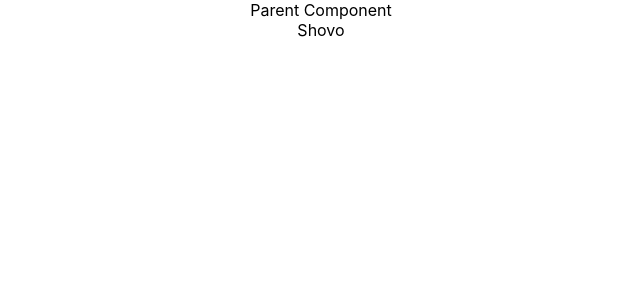
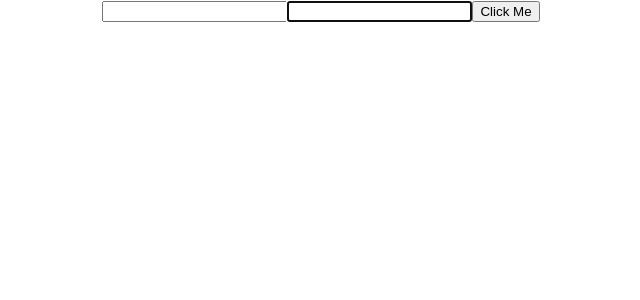
Before and after one commit to NewajShovo/learningReactProject, a React (Create React App) app: page / in a window 1280 px wide. Shown: the top 300 px of the page, without its empty margins (319-959 px from the left). Built offline with nearby package versions, Linux system fonts and the light colour scheme.

Commit message:
Focus on input text button

```diff
--- a/src/App.js
+++ b/src/App.js
@@ -36,6 +36,8 @@
 
 import ParentComp from "./components/ParentComp";
 
+import RefsDeomo from "./components/RefsDeomo";
+
 function App() {
   return (
     <div className="App">
@@ -73,7 +75,8 @@
       {/* <FragmentDeom /> */}
       {/* <Table></Table> */}
       {/* <PureComponent /> */}
-      <ParentComp />
+      {/* <ParentComp /> */}
+      <RefsDeomo />
     </div>
   );
 }
--- /dev/null
+++ b/src/components/RefsDeomo.jsx
@@ -0,0 +1,34 @@
+import React, { Component } from "react";
+
+class RefsDeomo extends Component {
+  constructor(props) {
+    super(props);
+    this.inputRef = React.createRef();
+    this.cbRef = null;
+    this.setCbRef = (element) => {
+      this.cbRef = element;
+    };
+  }
+
+  componentDidMount() {
+    // this.inputRef.current.focus();
+    if (this.cbRef) {
+      this.cbRef.focus();
+    }
+  }
+  clickHandler = () => {
+    alert(this.inputRef.current.value);
+  };
+
+  render() {
+    return (
+      <div>
+        <input type="text" ref={this.inputRef}></input>
+        <input type="text" ref={this.setCbRef}></input>
+        <button onClick={this.clickHandler}>Click Me</button>
+      </div>
+    );
+  }
+}
+
+export default RefsDeomo;
```
